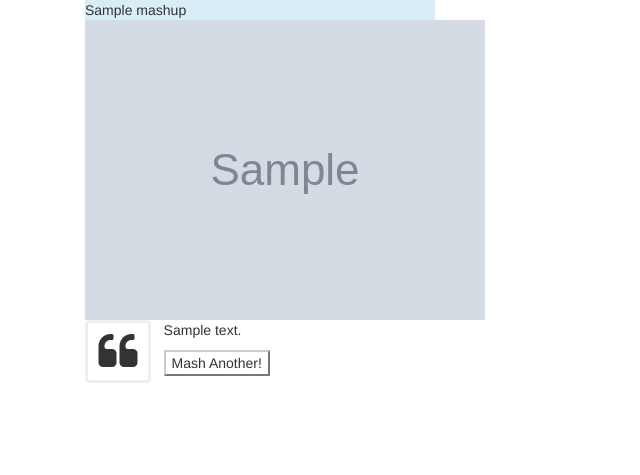
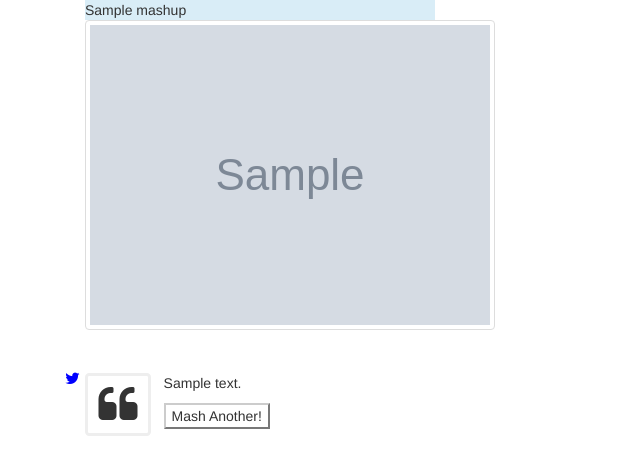
Before and after one commit to jaymcgrath/ewe_ebooks, a Django app: page /view_output/1/ in a window 1280 px wide. Shown: the top 475 px of the page, without its empty margins (0-640 px from the left). Run offline with Django 3.2, Linux system fonts and the light colour scheme; tables that the repository leaves empty hold one stand-in row (Sample ...); some libraries are stand-ins or nearby versions.

Commit message:
add fa icon to bottom corner of corpus thumbnail

```diff
--- a/static/css/sitewide.css
+++ b/static/css/sitewide.css
@@ -29,3 +12,15 @@
     position: relative;
     height: 96px;
 }
+
+.wrapper {
+   display: relative;
+}
+
+.wrapper {
+  position: relative ;
+  top: 18px;
+  left: -20px;
+  font-size: 16px;
+  color: blue;
+}
--- a/templates/content/output_detail.html
+++ b/templates/content/output_detail.html
@@ -12,9 +12,16 @@
         <div class="card-header text-xs-center">
             {% for corpus in object.mashup.corpora.all %}
                     {% if corpus %}
-                        <img src="{{ corpus.image_url }}" class="rounded-circle">
+                            <img src="{{ corpus.image_url }}" class="thumbnail">
+                        <span class="wrapper">
+                            {% if corpus.type == "TW" %}
+                            <span class="fa fa-twitter"></span>
+                            {% elif corpus.type == "EX" %}
+                            <span class="fa fa-book"></span>
+                            {% endif %}
+                        </span>
                         {% if not forloop.last %}
-                            <i class="fa fa-plus fa-spin" aria-hidden="true"></i>
+                            <i class="fa fa-plus" aria-hidden="true"></i>
                         {% endif %}
                     {% endif %}
                 {% endfor %}
```
Also changed, not shown: other parts of static/css/sitewide.css (+0 -17 lines).
